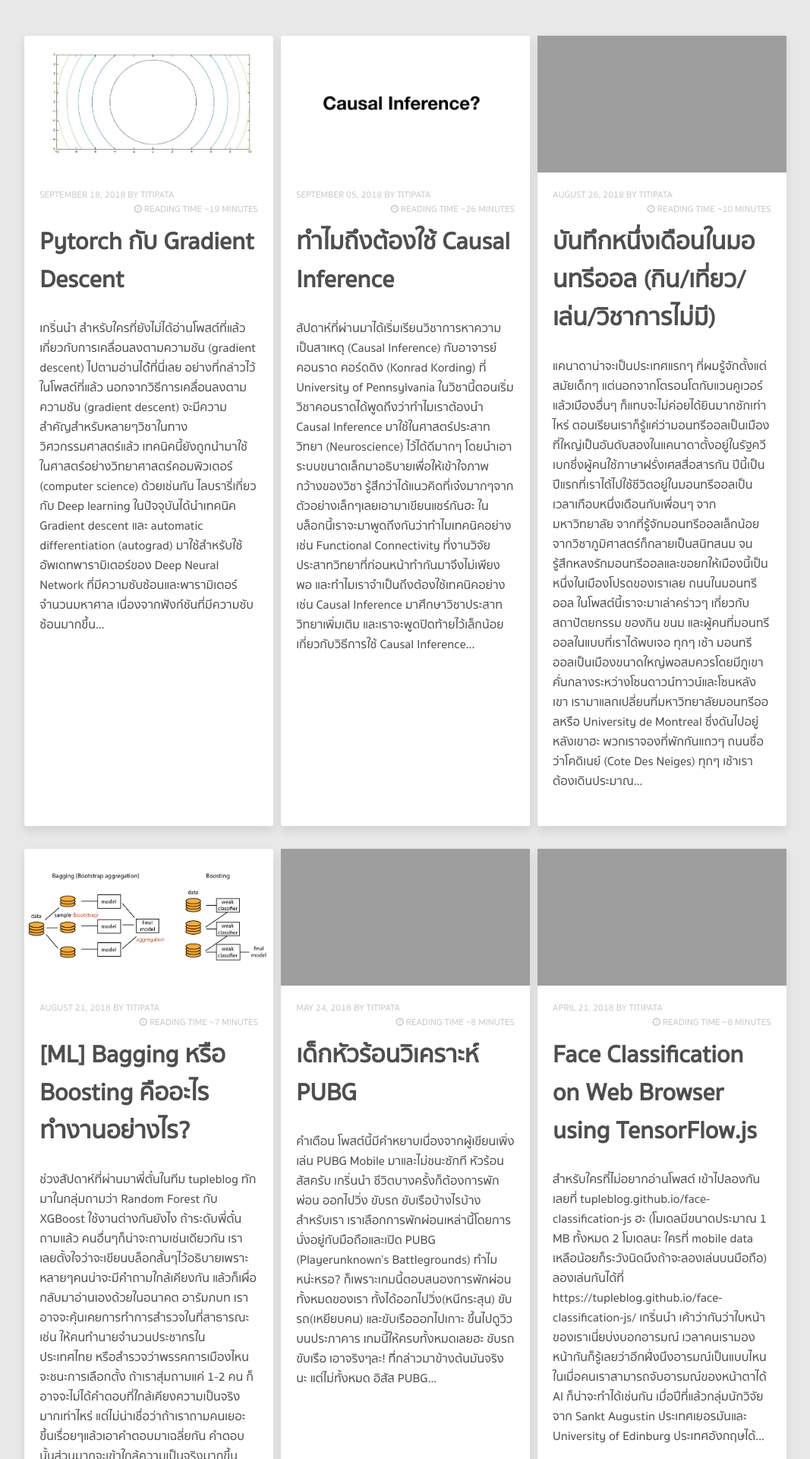
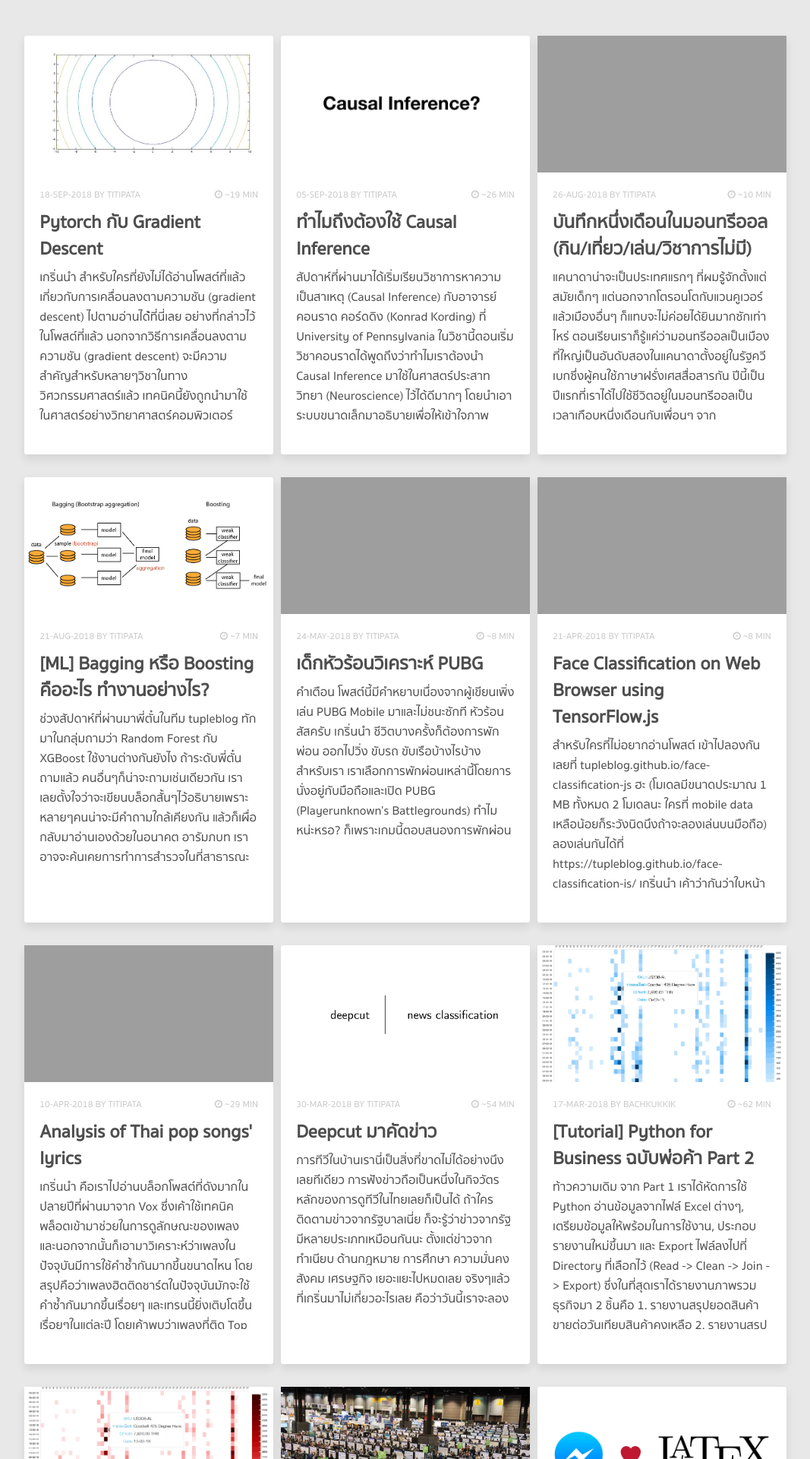
Before and after one commit to tupleblog/tupleblog.github.io, a Jekyll site: the page built from index.html, in a window 1280 px wide. Shown: the part 403-2323 px from the top of the page at 76% size, without its empty margins (106-1173 px from the left). Built offline with Jekyll 4.4.1, drawn with Linux system fonts in a browser that asks for light colours; nearby versions of some CDN libraries; the list of posts is cut into pages by our own code; some of the changed text lies outside the part shown.

Commit message:
fix spacing and sizing of post card on home screen

```diff
--- a/_sass/_page.scss
+++ b/_sass/_page.scss
@@ -15,6 +15,9 @@ body {
 	}
 }
 .entry-content {
+	overflow: hidden;
+	height: 12.5em;
+
 	@include font-size(16);
 	// Dotted line underlines for links
 	p > a,
@@ -23,6 +26,14 @@ body {
 		&:hover {
 			border-bottom-style: solid;
 		}
+	}
+}
+.entry-title {
+	line-height: 1em;
+	margin-block-start: 0.25em;
+	margin-block-end: 0.25em;
+	a {
+		font-size: 1.5rem;
 	}
 }
 
--- a/index.html
+++ b/index.html
@@ -20,7 +20,7 @@ image:
       <span class="entry-date date published updated">
         <time datetime="{{ post.date | date_to_xmlschema }}">
           <a href="{{ site.url }}{{ post.url }}">
-            {{ post.date | date: "%B %d, %Y" }}
+            {{ post.date | date: "%d-%b-%Y" }}
           </a>
         </time>
       </span>
@@ -35,7 +35,7 @@ image:
       <span class="entry-reading-time">
         <i class="fa fa-clock-o"></i>
         {% assign readtime = post.content | size | minus:8 | divided_by: site.words_per_minute %}
-        Reading time ~{% if post.read_time %}{{ post.read_time }} minutes{% else %}{% if readtime <= 1 %}1 minute{% else %}{{ readtime }} minutes{% endif %}{% endif %}
+        &nbsp;~{% if post.read_time %}{{ post.read_time }} min{% else %}{% if readtime <= 1 %}1 min{% else %}{{ readtime }} min{% endif %}{% endif %}
       </span><!-- /.entry-reading-time -->
       {% endif %}
     </div><!-- /.entry-meta -->
```
